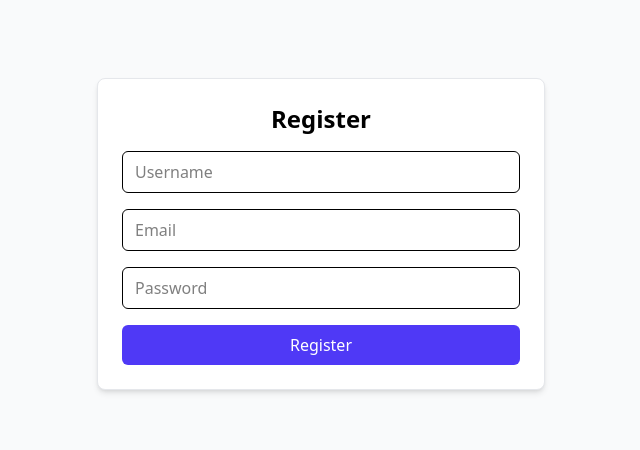
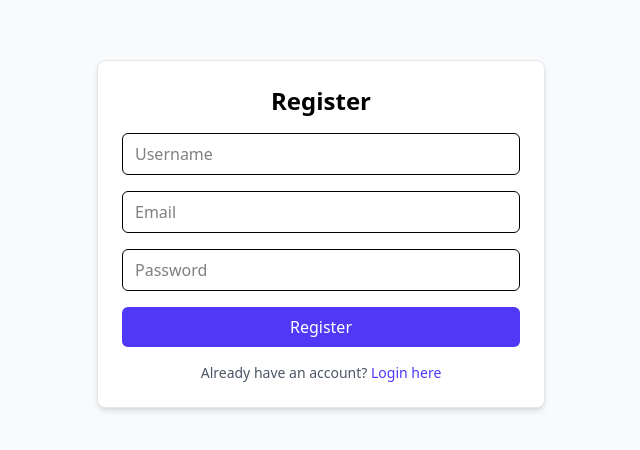
Before and after one commit to vaishnavipawardottech/fullstackauthsys, a React app in the folder frontend/: page /register in a window 1280 px wide. Shown: the part 166-616 px from the top of the page, without its empty margins (319-959 px from the left). Built offline with nearby package versions, Linux system fonts and the light colour scheme; no server answers; the HTML template or start-up script is replaced by a standard one.

Commit message:
just a commit

```diff
--- a/frontend/src/components/LoginForm.jsx
+++ b/frontend/src/components/LoginForm.jsx
@@ -1,7 +1,7 @@
 import React, { useState, useEffect } from 'react'
 import { useDispatch, useSelector } from 'react-redux'
 import { loginUser, selectAuthError, selectCurrentUser, clearAuthError } from '../store/slices/authSlice'
-import { useNavigate } from 'react-router-dom'
+import { useNavigate, Link } from 'react-router-dom'
 
 export default function LoginForm() {
   const [email, setEmail] = useState('')
@@ -60,8 +60,12 @@
         </button>
       </form>
 
+      <div className="mt-4 text-sm text-center text-gray-600">
+        Don't have an account?{' '}
+        <Link to="/register" className="text-indigo-600 hover:underline">Register</Link>
+      </div>
+
       {error && <div className="text-red-600 mt-3">{error}</div>}
-      {/* {user && <div className="text-green-600 mt-3">Logged in as {user.username}</div>} */}
       </div>
     </div>
   )
--- a/frontend/src/components/RegisterForm.jsx
+++ b/frontend/src/components/RegisterForm.jsx
@@ -1,7 +1,7 @@
 import React, { useState, useEffect } from 'react'
 import { useDispatch, useSelector } from 'react-redux'
 import { registerUser, selectAuthLoading, selectAuthError, clearAuthError } from '../store/slices/authSlice'
-import { useNavigate } from 'react-router-dom'
+import { useNavigate, Link } from 'react-router-dom'
 
 export default function RegisterForm() {
   const [username, setUsername] = useState('')
@@ -68,6 +68,11 @@
         </button>
       </form>
 
+      <div className="mt-4 text-sm text-center text-gray-600">
+        Already have an account?{' '}
+        <Link to="/login" className="text-indigo-600 hover:underline">Login here</Link>
+      </div>
+
       {error && <div className="text-red-600 mt-3">{error}</div>}
       </div>
     </div>
```
